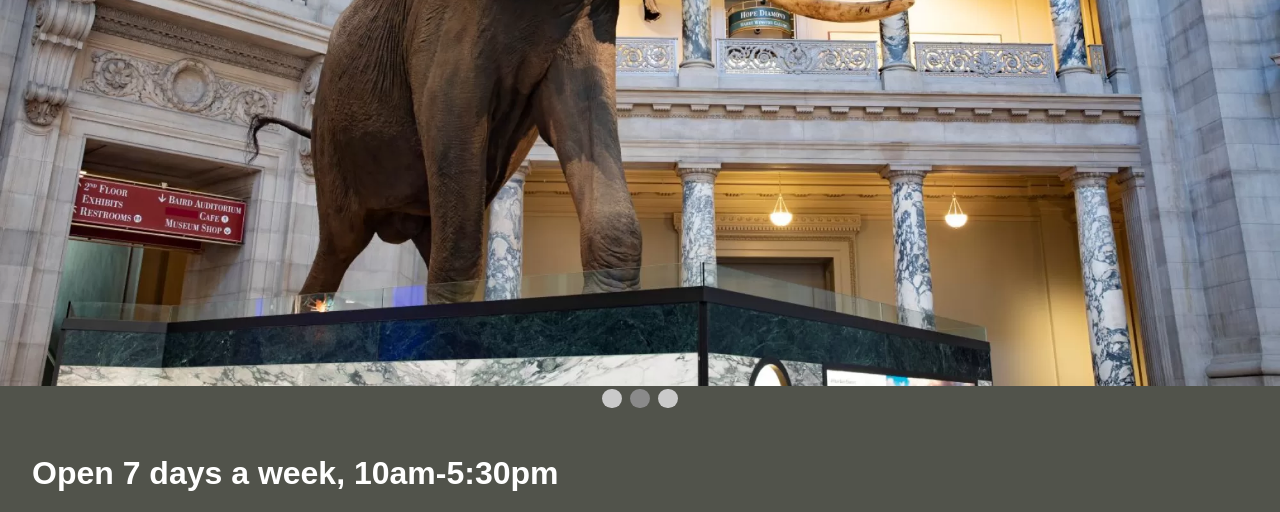
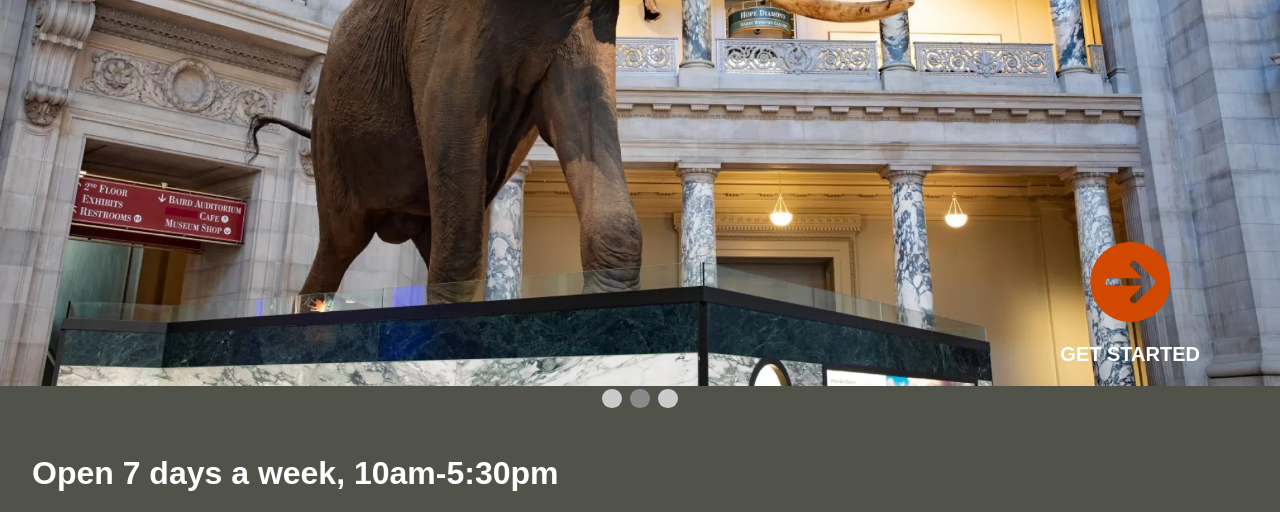
Before and after one commit to mallaryrobert/smithsonian-museum, a plain HTML site: page index.html in a window 1280 px wide. Shown: the part 254-766 px from the top of the page. Drawn offline with Linux system fonts and the light colour scheme; a web font is replaced by a local one.

Commit message:
Update main.css

```diff
--- a/css/main.css
+++ b/css/main.css
@@ -13,7 +13,7 @@ header{
 
 }
 
-/*.start {
+.start {
     font-family: canada-type-gibson, sans-serif;
     font-weight: 700;
     font-style: normal;
@@ -23,9 +23,9 @@ header{
     right: 5rem;
     z-index: 11;
 
-}*/
+}
 
-@media screen and (min-width: 60em){
+/*@media screen and (min-width: 60em){
 
     .start{
     font-family: canada-type-gibson, sans-serif;
@@ -39,9 +39,9 @@ header{
 
     }
 
-}
+} */
 
-@media screen and (min-width: 20em){
+/*@media screen and (min-width: 20em){
 
     .start{
         display:none;
@@ -57,7 +57,7 @@ header{
 
     }
 
-}
+} */
 
 
 .start .fa-solid {
```
